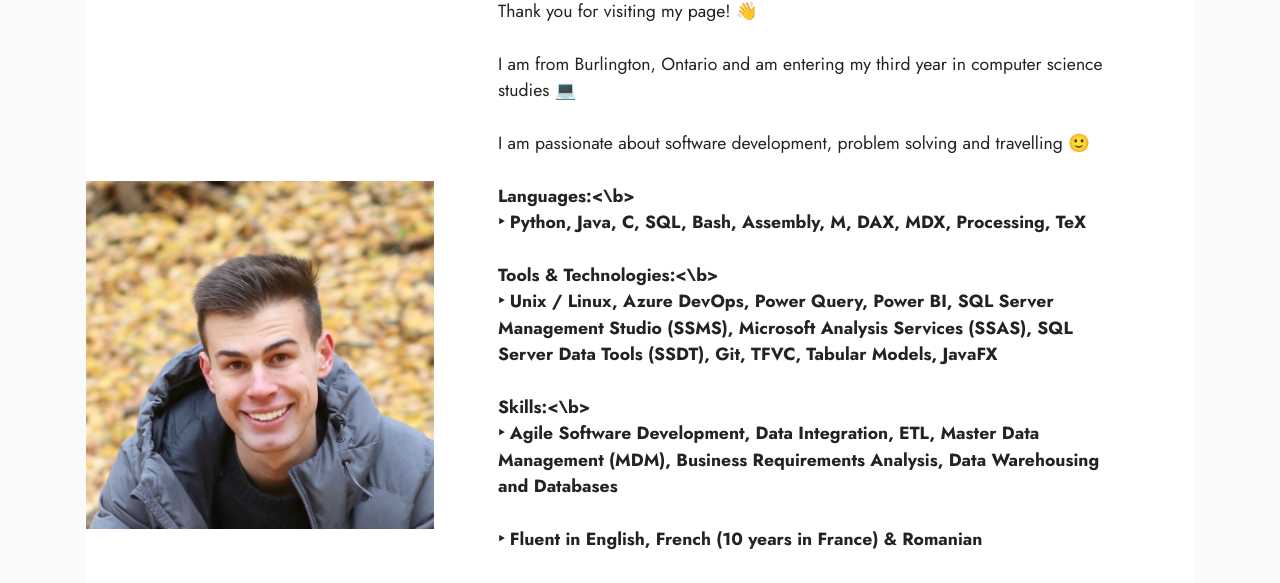
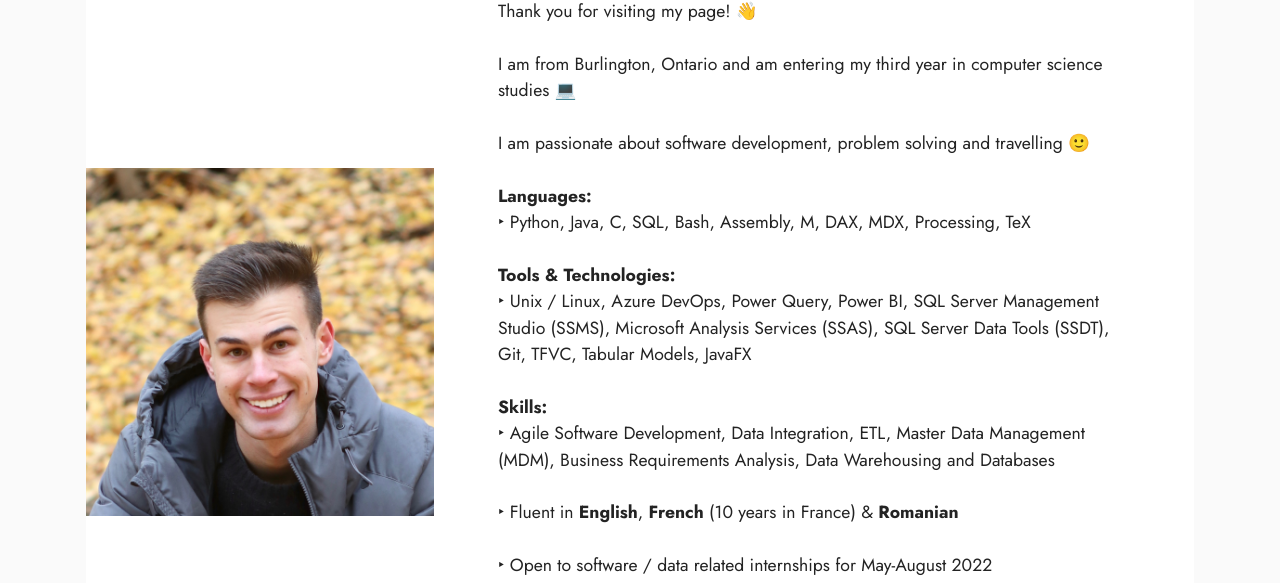
Before and after one commit to visanaxel/visanaxel.github.io, a plain HTML site: page index.html in a window 1280 px wide. Shown: the part 206-789 px from the top of the page. Drawn offline with Linux system fonts and the light colour scheme.

Commit message:
Update index.html

```diff
--- a/index.html
+++ b/index.html
@@ -75,16 +75,16 @@
                               <br><br><div>I am from Burlington, Ontario and am entering my third year in computer science studies 💻</div>
                               <br>I am passionate about software development, problem solving and travelling 🙂
 
-                              <div><br><b>Languages:<\b><br>
+                              <div><br><b>Languages:</b><br>
                                 ‣ Python, Java, C, SQL, Bash, Assembly, M, DAX, MDX, Processing, TeX</div>
 
-<div><br><b>Tools & Technologies:<\b><br>
+<div><br><b>Tools & Technologies:</b><br>
 ‣ Unix / Linux, Azure DevOps, Power Query, Power BI, SQL Server Management Studio (SSMS), Microsoft Analysis Services (SSAS), SQL Server Data Tools (SSDT), Git, TFVC, Tabular Models, JavaFX</div>
 
-<div><br><b>Skills:<\b><br>
+<div><br><b>Skills:</b><br>
 ‣ Agile Software Development, Data Integration, ETL, Master Data Management (MDM), Business Requirements Analysis, Data Warehousing and Databases</div>
 
-<div><br>‣ Fluent in English, French (10 years in France) & Romanian</div>
+<div><br>‣ Fluent in <b>English</b>, <b>French</b> (10 years in France) & <b>Romanian</b></div>
 <div><br>‣ Open to software / data related internships for May-August 2022</div>
 <br><div><br></div><div>I invite you to connect on LinkedIn 👇</div>
 
```
